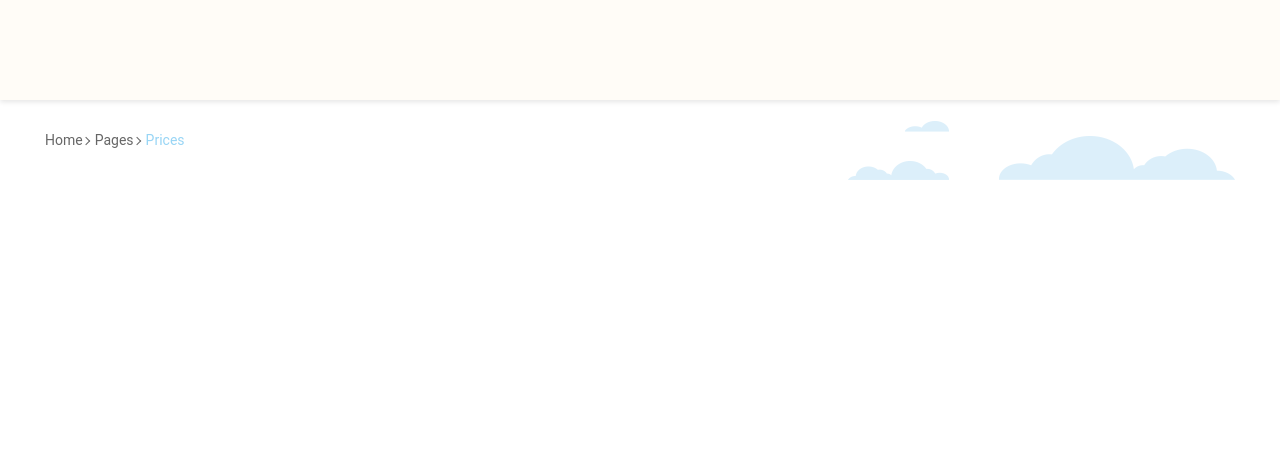
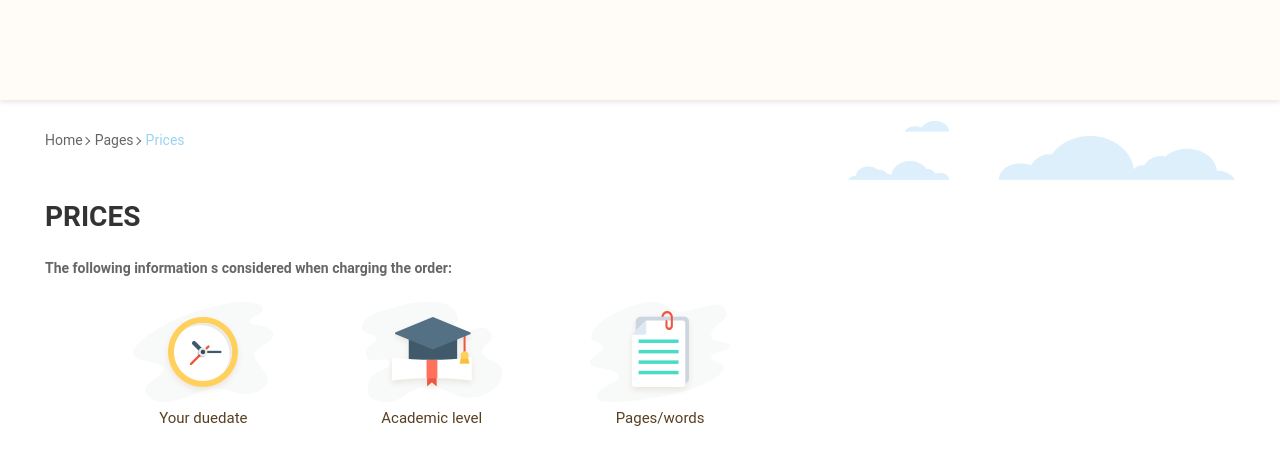
Before and after one commit to RomaVintonyak/Cleverr, a plain HTML site: page index.html in a window 1280 px wide. Shown: the top 464 px of the page. Drawn offline with Linux system fonts and the light colour scheme; a web font is replaced by a local one.

Commit message:
create teble header

```diff
--- /dev/null
+++ b/css/block/main.less
@@ -0,0 +1,9 @@
+//main: ../style.less
+.main{
+  margin-top: 2rem;
+  width: 100%;
+  &--row{
+    display: flex;
+    justify-content: space-between;
+  }
+}
--- /dev/null
+++ b/css/block/table.less
@@ -0,0 +1,44 @@
+//main: ../style.less
+
+/*===table header===*/
+.table {
+  width: 65%;
+
+  &__header {
+    h1 {
+      font-size     : 2.8rem;
+      font-family   : @roboto;
+      color         : @text;
+      font-weight   : bold;
+      text-transform: uppercase;
+      line-height   : 1.2;
+      margin-bottom : 2rem;
+    }
+
+    h2 {
+      font-size    : 1.4rem;
+      font-family  : @roboto;
+      color        : rgb(102, 102, 102);
+      line-height  : 2;
+      margin-bottom: 2rem;
+    }
+
+    &--icon {
+      display        : flex;
+      justify-content: space-evenly;
+      align-items    : center;
+    }
+  }
+}
+
+.icon__collum {
+  p {
+    margin-top : 0.5rem;
+    font-size  : 1.5rem;
+    font-family: @roboto;
+    color      : rgb(89, 63, 33);
+    line-height: 1.467;
+
+  }
+}
+/*===select block ===*/
--- a/css/style.less
+++ b/css/style.less
@@ -7,25 +7,28 @@
 /*google foonts*/
 @import url('https://fonts.googleapis.com/css2?family=Roboto:wght@300;400;500;700&display=swap');
 
-html{
+html {
   font-size: 10px;
 }
-body{
-  font-family: @roboto;
-  font-size: 1rem;
+
+body {
+  font-family           : @roboto;
+  font-size             : 1rem;
   -webkit-font-smoothing: antialiased;
-  color: @black;
-  padding: 0;
-  background-color: @white;
-  overflow-x: hidden;
+  color                 : @black;
+  padding               : 0;
+  background-color      : @white;
+  overflow-x            : hidden;
 
   height: 2000px;
 }
+
 *,
 *::before,
 *::after {
   box-sizing: border-box;
 }
+
 h1,
 h2,
 h3,
@@ -34,14 +37,17 @@ h5,
 h6 {
   margin: 0;
 }
+
 p {
   margin: 0;
 }
+
 a {
   &:focus {
     outline: none;
   }
 }
+
 /*===================*/
 /*helpers*/
 @import "help.less";
@@ -53,3 +59,7 @@ a {
 @import "block/container.less";
 /*2. header & menu*/
 @import "block/header&menu.less";
+/*3. main*/
+@import "block/main.less";
+/*4. table*/
+@import "block/table.less";
--- a/index.html
+++ b/index.html
@@ -37,7 +37,45 @@
       </div><!--menu__row-->
     </div><!--/.container-->
   </div><!--/.menu-->
+  <!--main content-->
+  <main id="main" class="main">
+    <div class="container">
+      <div class="main__row">
+        <div class="table">
+          <!--Table header-->
+          <div class="table__header">
+            <h1 class="main__title">
+              PRICES
+            </h1>
+            <h2 class="main__suptitle">
+              The following information s considered when charging the order:
+            </h2>
+            <div class="table__header--icon text__center">
+              <div class="icon__collum">
+                <img src="img/teble/date.png" class="img" alt="icon">
+                <p>Your duedate</p>
+              </div><!--/.icon__collum-->
+              <div class="icon__collum">
+                <img src="img/teble/edu.png" class="img" alt="icon">
+                <p>Academic level</p>
+              </div><!--/.icon__collum-->
+              <div class="icon__collum">
+                <img src="img/teble/page.png" class="img" alt="icon">
+                <p>Pages/words</p>
+              </div><!--/.icon__collum-->
+            </div><!--/.icon-->
+          </div><!--/.table__header-->
+          <!--Table select-->
+          <div class="table__select">
 
+          </div>
+        </div><!--table-->
+        <aside class="aside">
+
+        </aside><!--/.aside-->
+      </div><!--/.main__row-->
+    </div><!--/.container-->
+  </main><!--/.main-->
 
   <!--jquery-->
   <script src="js/vendor/jquery-3.4.1.min.js"></script>
```
Also changed, not shown: css/block/container.less (+9 -5 lines), css/block/header&menu.less (+7 -6 lines), css/var.less (+5 -5 lines), css/style.css, img/teble/date.png (added), img/teble/edu.png (added), img/teble/page.png (added), 1 other file.
